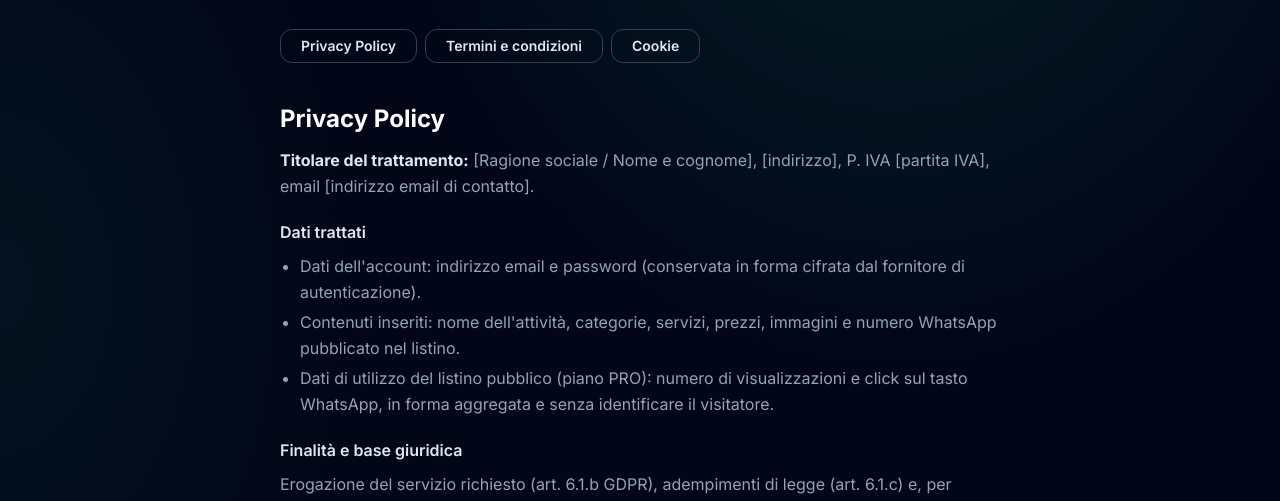
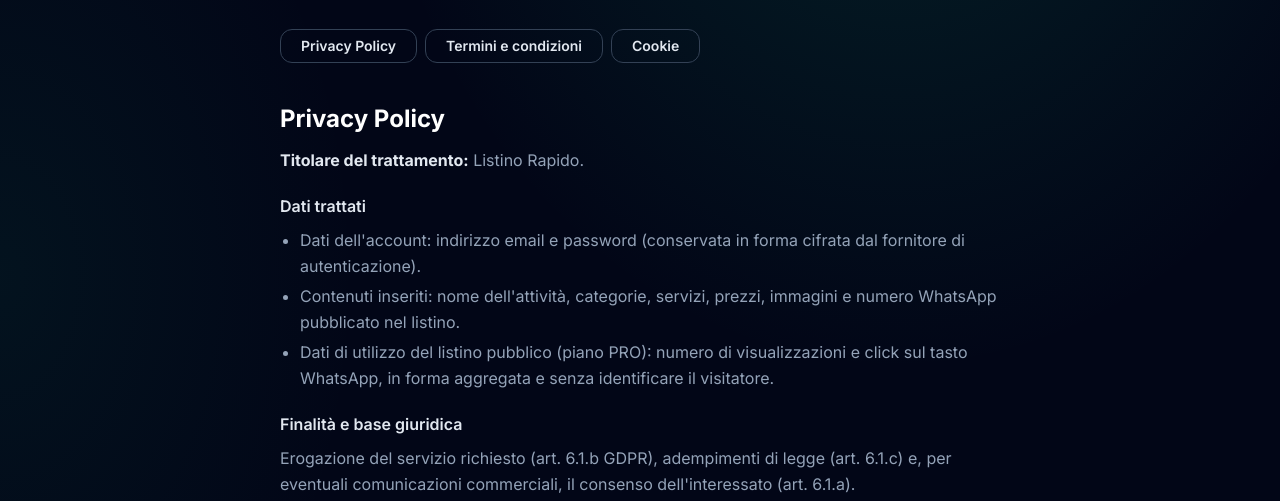
Before and after one commit to foghatto/listino, a plain HTML site: page note-legali.html in a window 1280 px wide. Shown: the part 296-797 px from the top of the page. Drawn offline with nearby package versions, Linux system fonts and the light colour scheme.

Commit message:
Update privacy policy owner information

```diff
--- a/note-legali.html
+++ b/note-legali.html
@@ -38,7 +38,7 @@
     <article class="mt-10 space-y-12 leading-relaxed text-slate-400">
       <section id="privacy" class="scroll-mt-24">
         <h2 class="text-2xl font-bold text-white">Privacy Policy</h2>
-        <p class="mt-3"><b class="text-slate-200">Titolare del trattamento:</b> [Ragione sociale / Nome e cognome], [indirizzo], P. IVA [partita IVA], email [indirizzo email di contatto].</p>
+        <p class="mt-3"><b class="text-slate-200">Titolare del trattamento:</b> Listino Rapido.</p>
         <h3 class="mt-5 font-semibold text-slate-200">Dati trattati</h3>
         <ul class="mt-2 list-disc space-y-1 pl-5">
           <li>Dati dell'account: indirizzo email e password (conservata in forma cifrata dal fornitore di autenticazione).</li>
```
